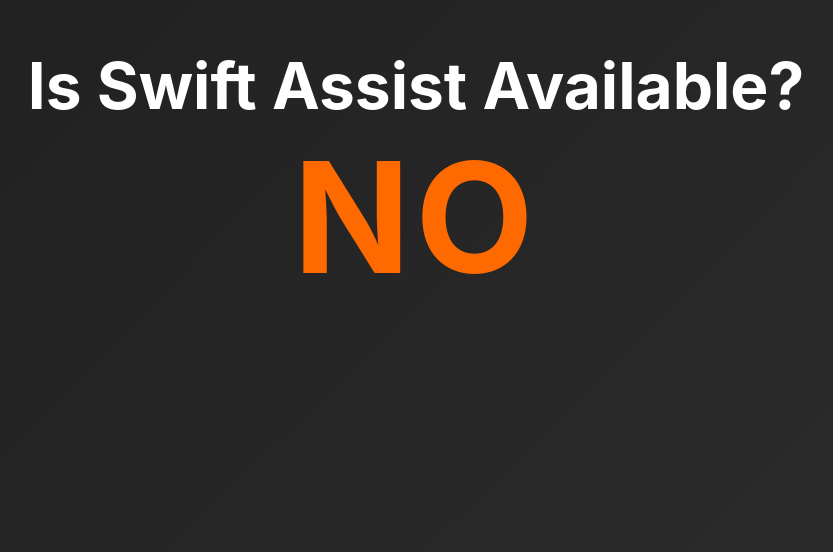
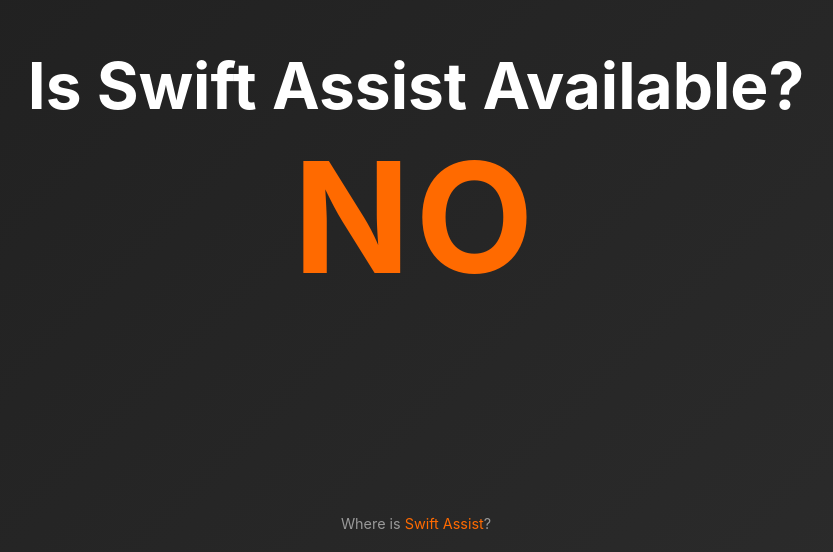
Before and after one commit to cameroncooke/isswiftassistavailable, a plain HTML site: page index.html in a window 1280 px wide. Shown: the part 248-800 px from the top of the page, without its empty margins (224-1057 px from the left). Drawn offline with Linux system fonts and the light colour scheme.

Commit message:
Add footer link

```diff
--- a/index.html
+++ b/index.html
@@ -71,5 +71,8 @@
     </div>
     <h2>Is Swift Assist Available?</h2>
     <h1>NO</h1>
+    <footer style="position: absolute; bottom: 20px; color: #999; font-size: 0.9rem; animation: fadeIn 2s ease-in-out;">
+        Where is <a href="https://dimillian.medium.com/where-is-swift-assist-6ea348767cf3" style="color: #ff6a00; text-decoration: none; transition: color 0.2s ease;" target="_blank" rel="noopener noreferrer">Swift Assist</a>?
+    </footer>
 </body>
 </html>
```
